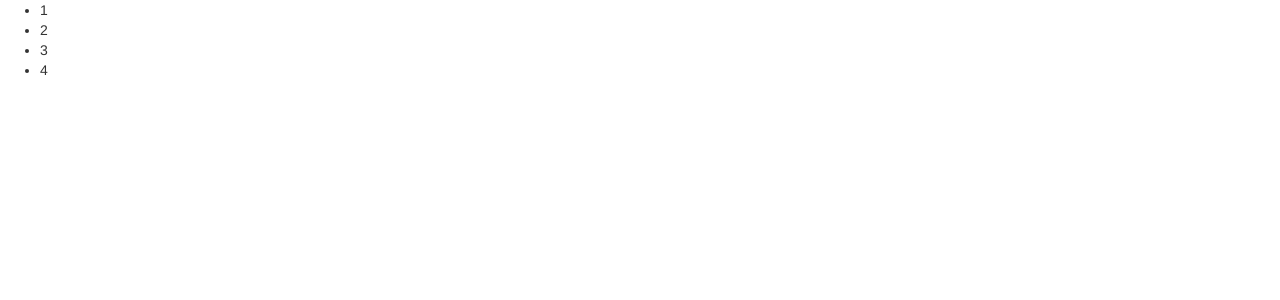
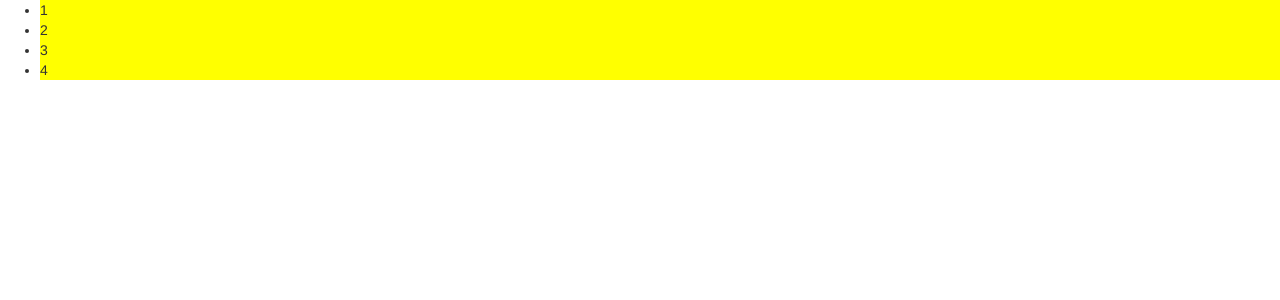
Before and after one commit to geomC/udemy-angular8, an Angular app: page / in a window 1280 px wide. Shown: the top 300 px of the page. Built offline with nearby package versions, Linux system fonts and the light colour scheme.

Commit message:
bind to custom directive properties

```diff
--- a/src/app/app.component.html
+++ b/src/app/app.component.html
@@ -1,5 +1,6 @@
 <ul>
-  <li *ngFor="let number of numbers" appBetterHighlight>
+  <li *ngFor="let number of numbers"
+      appBetterHighlight [defaultColor]="'yellow'" [highlightColor]="'red'">
     {{number}}
   </li>
 </ul>
--- a/src/app/better-highlight/better-highlight.directive.ts
+++ b/src/app/better-highlight/better-highlight.directive.ts
@@ -1,16 +1,23 @@
-import {Directive, ElementRef, HostBinding, HostListener, Renderer2} from '@angular/core';
+import {Directive, HostBinding, HostListener, Input, OnInit} from '@angular/core';
 
 @Directive({
   selector: '[appBetterHighlight]'
 })
-export class BetterHighlightDirective {
+export class BetterHighlightDirective implements OnInit {
+  @Input() defaultColor = 'transparent';
+  @Input() highlightColor = '#7CBEDD';
+
+  ngOnInit(): void {
+    this.backgroundColor = this.defaultColor;
+  }
+
   @HostBinding('style.backgroundColor') backgroundColor: string; // to which property of the hosting element we want to bind
 
   @HostListener('mouseenter') mouseover($event: Event) { // links dom event on our element to a custom callback
-    this.backgroundColor = '#7CBEDD';
+    this.backgroundColor = this.highlightColor;
   }
 
   @HostListener('mouseleave') mouseleave($event: Event) { // links dom event on our element to a custom callback
-    this.backgroundColor = 'transparent';
+    this.backgroundColor = this.defaultColor;
   }
 }
```
